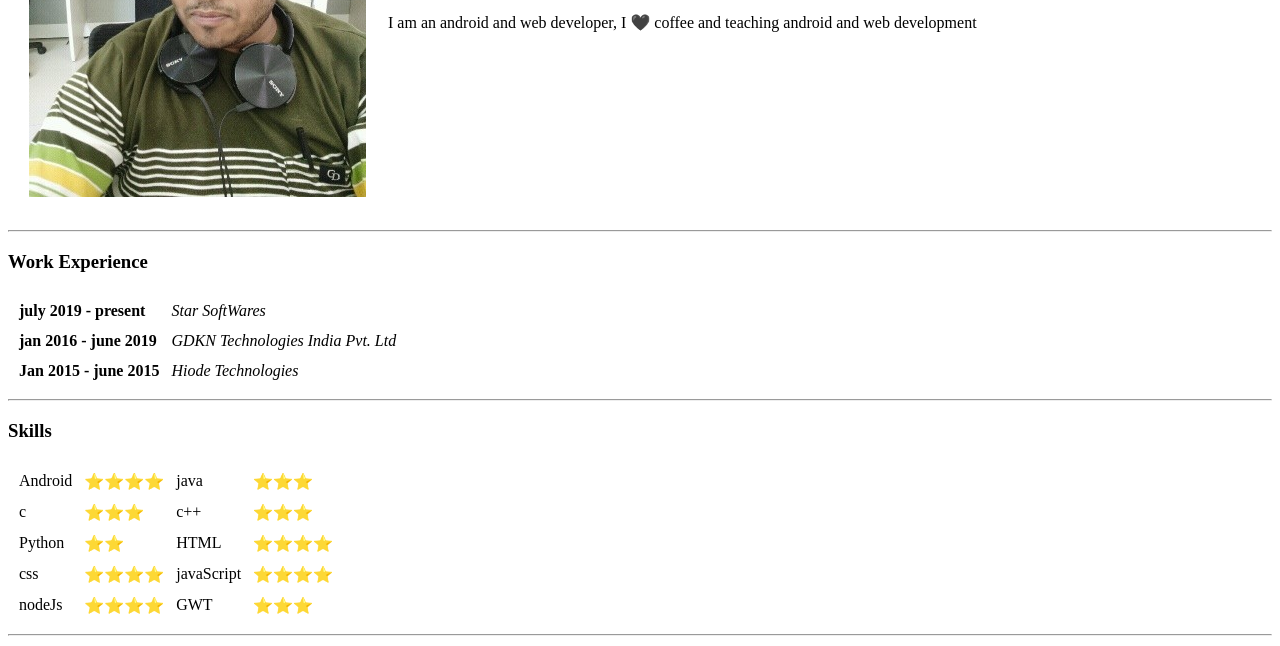
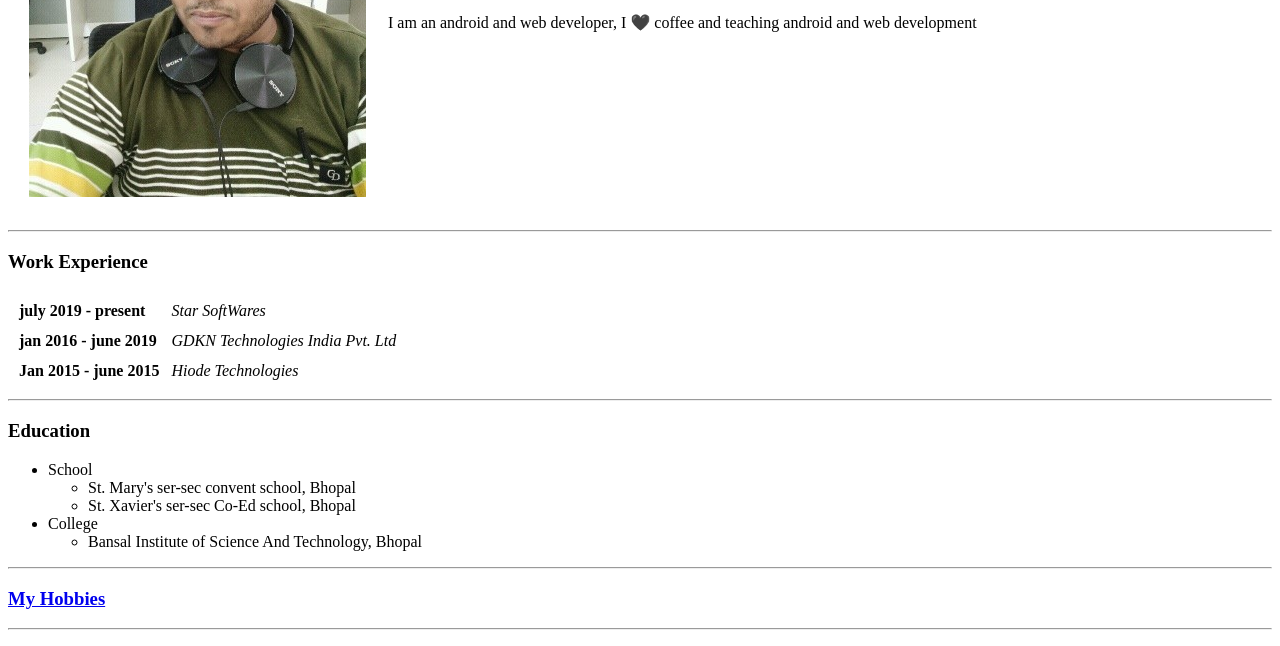
Before and after one commit to sabuthom/cv, a plain HTML site: page index.html in a window 1280 px wide. Shown: the part 282-928 px from the top of the page. Drawn offline with Linux system fonts and the light colour scheme.

Commit message:
Add files via upload

```diff
--- a/index.html
+++ b/index.html
@@ -54,105 +54,6 @@
     </tr>
 
   </table>
-
-  <hr>
-  <!-- skills here -->
-    <h3>Skills</h3>
-    <table cellspacing = "10px">
-      <!-- android,java,c,c++,python,html css, javaScript, node-js -->
-      <tr>
-        <td>
-          <!-- android -->
-          Android
-        </td>
-        <td>
-          <!-- skills in 5 stars -->
-          ⭐️⭐️⭐️⭐️
-        </td>
-        <td>
-          <!-- java -->
-          java
-        </td>
-        <td>
-          <!-- skills in 5 stars -->
-          ⭐️⭐️⭐️
-        </td>
-      </tr>
-      <tr>
-        <td>
-          <!-- c -->
-          c
-        </td>
-        <td>
-          <!-- skills in 5 stars -->
-          ⭐️⭐️⭐️
-        </td>
-        <td>
-          <!-- c++ -->
-          c++
-        </td>
-        <td>
-          <!-- skills in 5 stars -->
-          ⭐️⭐️⭐️
-        </td>
-      </tr>
-      <tr>
-        <td>
-          <!-- python -->
-          Python
-        </td>
-        <td>
-          <!-- skills in 5 stars -->
-          ⭐️⭐️
-        </td>
-        <td>
-          <!-- html -->
-          HTML
-        </td>
-        <td>
-          <!-- skills in 5 stars -->
-          ⭐️⭐️⭐️⭐️
-        </td>
-      </tr>
-      <tr>
-        <td>
-          <!-- css -->
-          css
-        </td>
-        <td>
-          <!-- skills in 5 stars -->
-          ⭐️⭐️⭐️⭐️
-        </td>
-        <td>
-          <!-- javaScript -->
-          javaScript
-        </td>
-        <td>
-          <!-- skills in 5 stars -->
-          ⭐️⭐️⭐️⭐️
-        </td>
-      </tr>
-      <tr>
-        <td>
-          <!-- node-JS -->
-          nodeJs
-        </td>
-        <td>
-          <!-- skills in 5 stars -->
-          ⭐️⭐️⭐️⭐️
-        </td>
-        <td>
-          <!-- GWT -->
-          GWT
-        </td>
-        <td>
-          <!-- skills in 5 stars -->
-          ⭐️⭐️⭐️
-        </td>
-
-      </tr>
-
-    </table>
   <hr>
   <h3>Education</h3>
   <ul>
```
